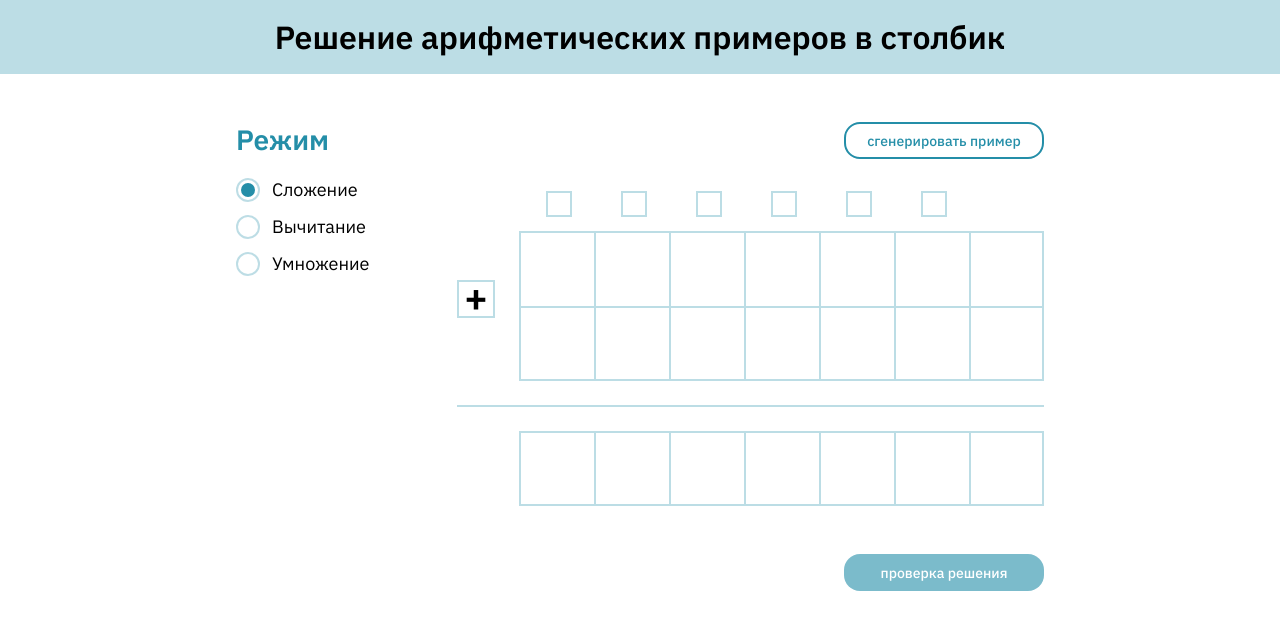
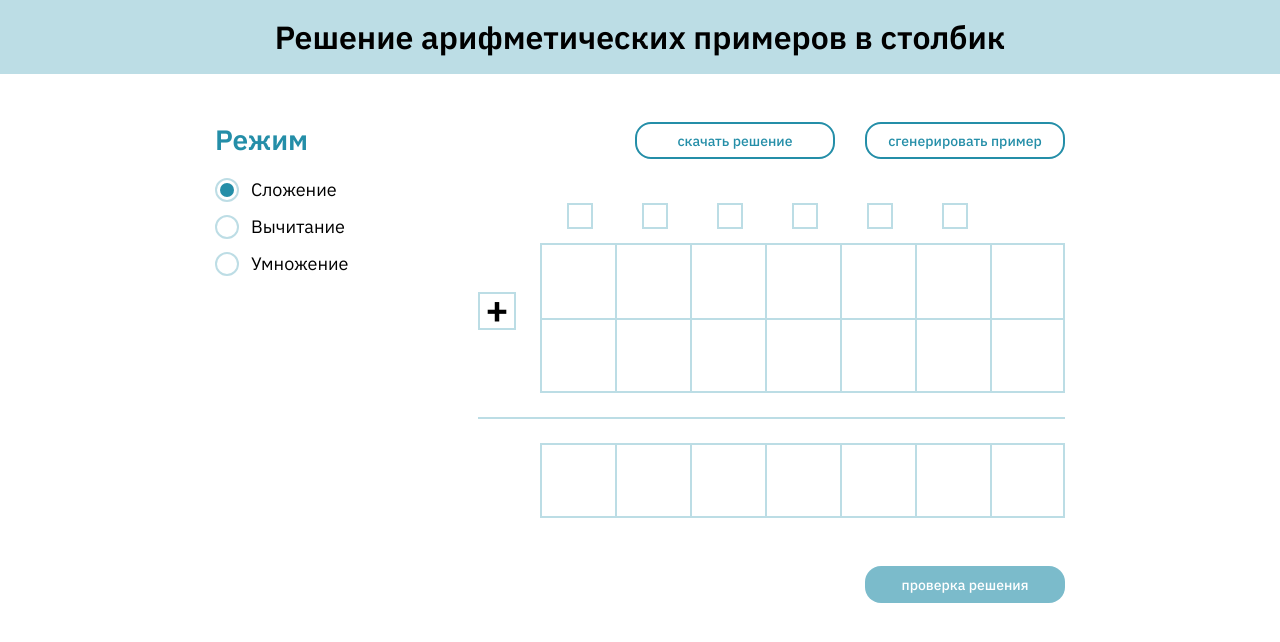
Before and after one commit to Golubeva-Liza/arithmetic-tasks, a React (Create React App) app: page / in a window 1280 px wide. Shown: the top 642 px of the page. Built offline with nearby package versions, Linux system fonts and the light colour scheme.

Commit message:
Добавление функционала по скачиванию решенного примера на компьютер пользователя

```diff
--- a/package.json
+++ b/package.json
@@ -6,6 +6,7 @@
     "@testing-library/jest-dom": "^5.16.5",
     "@testing-library/react": "^13.3.0",
     "@testing-library/user-event": "^13.5.0",
+    "html-to-image": "^1.10.8",
     "react": "^18.2.0",
     "react-dom": "^18.2.0",
     "react-scripts": "5.0.1",
--- a/src/components/app/App.scss
+++ b/src/components/app/App.scss
@@ -13,7 +13,7 @@
       text-align: center;
    }
    &__container{
-      width: 808px;
+      width: 850px;
       margin: 0 auto;
       display: flex;
       justify-content: space-between;
@@ -30,38 +30,3 @@
       margin-bottom: 20px;
    }
 }
-
-.main{
-   &__change-task, &__verify{
-      display: flex;
-      justify-content: flex-end;
-   }
-   &__btn{
-      margin-right: 24px;
-   }
-   &__verify{
-      margin-top: 48px;
-      align-items: flex-start;
-   }
-   &__message{
-      font-weight: 500;
-      font-size: 20px;
-      line-height: 26px;
-      display: flex;
-      align-items: center;
-      margin-right: 32px;
-      svg{
-         width: 32px;
-         height: 32px;
-      }
-      &_right{
-         color: $color-green;
-      }
-      &_wrong{
-         color: $color-red;
-      }
-   }
-   &__show-answer{
-      margin-right: 12px;
-   }
-}
--- a/src/components/button/Button.js
+++ b/src/components/button/Button.js
@@ -1,10 +1,10 @@
 import './button.scss';
 
-const Button = ({children, light, className, onClick, disabled}) => {
+const Button = ({children, light, className = '', onClick, disabled}) => {
 
    return (
       <button
-         className={`button ${light ? 'button_light' : ''} ${className ? className : ''}`}
+         className={`button ${light ? 'button_light' : ''} ${className}`}
          onClick={onClick}
          disabled={disabled}>
          {children}
--- /dev/null
+++ b/src/components/dowloadScreen/DowloadScreen.js
@@ -0,0 +1,56 @@
+import { useCallback } from "react";
+
+import * as htmlToImage from "html-to-image";
+import Button from "../button/Button";
+
+const DowloadScreen = ({ screenRef }) => {
+
+   const downloadScreenshot = useCallback(() => {
+      if (screenRef.current === null) {
+         return;
+      }
+      htmlToImage
+         .toJpeg(screenRef.current, { quality: 1})
+         .then((dataUrl) => {
+            const link = document.createElement("a");
+            link.download = `Пример.jpeg`;
+            link.href = dataUrl;
+            link.click();
+         })
+         .catch((err) => {
+            console.log(err);
+         });
+   }, [screenRef]);
+
+   return (
+      <Button light className="main__dowload" onClick={downloadScreenshot}>
+         {"скачать решение"}
+      </Button>
+   );
+};
+
+export default DowloadScreen;
+
+
+// const createFileName = (extension = "", ...names) => {
+//    if (!extension) {
+//      return "";
+//    }
+
+//    return `${names.join("")}.${extension}`;
+// };
+
+// const takeScreenShot = async (node) => {
+//   const dataURI = await htmlToImage.toJpeg(node);
+//   return dataURI;
+// };
+
+// const download = (image, { name = "Пример", extension = "jpg" } = {}) => {
+//   const a = document.createElement("a");
+//   a.href = image;
+//   a.download = createFileName(extension, name);
+//   console.log(createFileName(extension, name));
+//   a.click();
+// };
+
+// const downloadScreenshot = () => takeScreenShot(screenRef.current).then(download);
--- a/src/components/task/Task.js
+++ b/src/components/task/Task.js
@@ -1,3 +1,4 @@
+import './main.scss';
 import './task.scss';
 import { useState, useRef, useEffect } from 'react';
 import { useInput } from '../../hooks/useInput';
@@ -12,6 +13,7 @@ import Inputs from '../input/Input';
 import Button from '../button/Button';
 import Checkboxes from '../checkboxes/Checkboxes';
 import MultiplyTask from '../multiplyTask/MultiplyTask';
+import DowloadScreen from '../dowloadScreen/DowloadScreen';
 
 
 const Task = ({mode, hintDigit, setHintDigit}) => {
@@ -30,6 +32,7 @@ const Task = ({mode, hintDigit, setHintDigit}) => {
    const {messageCode, setMessageCode, message} = useMessage();
    const {showAnswer, hideAnswer, mistake, setMistake} = useCorrectAnswer();
    const firstUpdate = useRef(true);
+   const screenShot = useRef(null);
 
 
    useEffect(() => {
@@ -105,11 +108,13 @@ const Task = ({mode, hintDigit, setHintDigit}) => {
    }
 
    return (
-      <div className="main">
+      <div className="main" >
          <div className="main__change-task">
+            <DowloadScreen screenRef={screenShot}/>
             <Button light onClick={randomNums}>сгенерировать пример</Button>
          </div>
 
+         <div className="main__screen" ref={screenShot}>
             {mode == 'multiplication' ?
                <MultiplyTask
                   firstNum={firstNum}
@@ -162,6 +167,9 @@ const Task = ({mode, hintDigit, setHintDigit}) => {
                </Button>
 
             </div>
+
+         </div>
+
       </div>
    );
 };
--- /dev/null
+++ b/src/components/task/main.scss
@@ -0,0 +1,48 @@
+@import "../../styles/variables.scss";
+
+.main{
+   transform: translateX(30px);
+   &__change-task, &__verify{
+      display: flex;
+      justify-content: flex-end;
+   }
+   &__change-task{
+      padding-right: 30px;
+      margin-bottom: 12px;
+   }
+   &__btn{
+      margin-right: 24px;
+   }
+   &__verify{
+      margin-top: 48px;
+      align-items: flex-start;
+   }
+   &__message{
+      font-weight: 500;
+      font-size: 20px;
+      line-height: 26px;
+      display: flex;
+      align-items: center;
+      margin-right: 32px;
+      svg{
+         width: 32px;
+         height: 32px;
+      }
+      &_right{
+         color: $color-green;
+      }
+      &_wrong{
+         color: $color-red;
+      }
+   }
+   &__show-answer{
+      margin-right: 12px;
+   }
+   &__screen{
+      padding: 0 30px 30px 30px;
+      background: #ffffff;
+   }
+   &__dowload{
+      margin-right: 30px;
+   }
+}
--- a/src/components/task/task.scss
+++ b/src/components/task/task.scss
@@ -5,6 +5,7 @@
    flex-direction: column;
    align-items: flex-end;
    padding-top: 32px;
+   background: #ffffff;
 
    &__top {
       display: flex;
```
Also changed, not shown: src/index.js (line endings or trailing spaces), 1 other file (tests, documents, lock files or other folders). Lines whose indentation alone changed are shown as unchanged.
